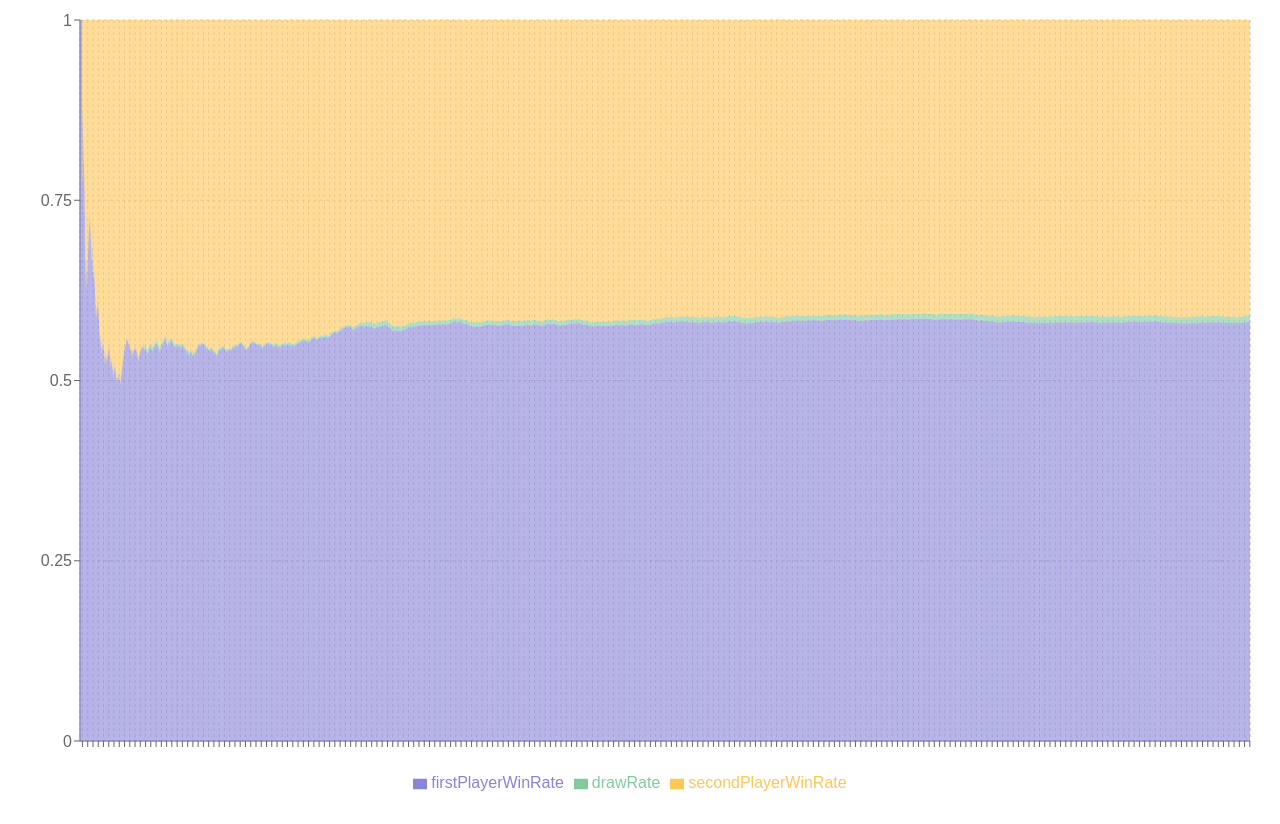
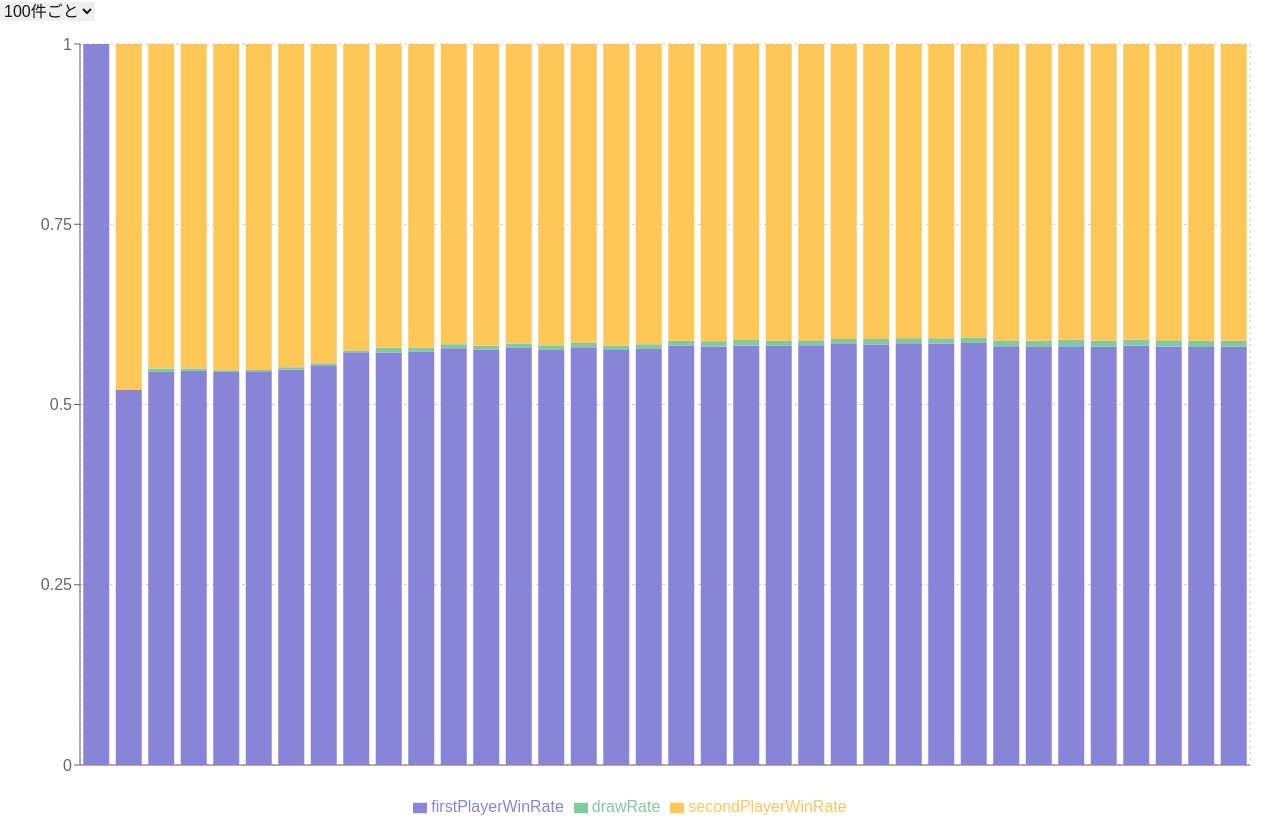
Before and after one commit to kyoichiroT/04-stats-frontend, a Next.js app: page /match-data/static in a window 1280 px wide. Before the commit the page ends 800 px from the top, so only its background shows below. Built offline with nearby package versions, Linux system fonts and the light colour scheme.

Commit message:
設計の変更と最大100ずつまとめて見れるように

```diff
--- /dev/null
+++ b/src/app/match-data/match-data-details/index.tsx
@@ -0,0 +1,25 @@
+import { useState } from "react";
+import { WinRatio } from "../match-data-types";
+import { MatchDataCharts } from "./match-data-charts";
+
+export function MatchDataDataDetail({
+  matchData,
+}: {
+  matchData: WinRatio[] | undefined;
+}) {
+  const [displayCount, setDisplayCount] = useState(100);
+  return (
+    <div>
+      <select
+        value={displayCount}
+        onChange={(e) => setDisplayCount(Number(e.target.value))}
+      >
+        <option value={matchData?.length || 0}>全件</option>
+        <option value={10}>10件ごと</option>
+        <option value={50}>50件ごと</option>
+        <option value={100}>100件ごと</option>
+      </select>
+      <MatchDataCharts matchData={matchData} displayCount={displayCount} />
+    </div>
+  );
+}
--- /dev/null
+++ b/src/app/match-data/match-data-details/match-data-charts/index.tsx
@@ -0,0 +1,16 @@
+import { WinRatio } from "../../match-data-types";
+import MatchDataDiagram from "./match-data-diagrams";
+
+export function MatchDataCharts({
+  matchData,
+  displayCount,
+}: {
+  matchData: WinRatio[] | undefined;
+  displayCount: number;
+}) {
+  return (
+    <>
+      <MatchDataDiagram matchData={matchData} displayCount={displayCount} />
+    </>
+  );
+}
--- a/src/app/match-data/match-data-diagrams/index.tsx
+++ b/src/app/match-data/match-data-details/match-data-charts/match-data-diagrams/index.tsx
@@ -13,7 +13,7 @@ import {
   YAxis,
 } from "recharts";
 // import { dot } from "node:test/reporters";
-import { WinRatio } from "../match-data-types";
+import { WinRatio } from "../../../match-data-types";
 
 type winRatioData = {
   matchCount: number;
@@ -75,13 +75,23 @@ const COLORS = ["#8884d8", "#82ca9d", "#ffc658"];
  */
 export default function MatchDataDiagram({
   matchData,
+  displayCount,
 }: {
   matchData: WinRatio[] | undefined;
+  displayCount: number;
 }) {
   if (!matchData) {
     return <div>failed to load</div>;
   }
-  const winRatioData: winRatioData[] = matchData.map((match) => {
+
+  const filteredData = matchData.filter((_, index) => {
+    if (matchData.length === displayCount) {
+      return true;
+    }
+    return index === 0 || (index + 1) % displayCount === 0;
+  });
+
+  const winRatioData: winRatioData[] = filteredData.map((match) => {
     return {
       matchCount: match.match_count,
       firstPlayerWinCount: match.first_player_win,
@@ -107,7 +117,7 @@ export default function MatchDataDiagram({
             }}
           >
             <CartesianGrid strokeDasharray="3 3" />
-            <XAxis dataKey="name" />
+            <XAxis tick={false} />
             <YAxis />
             <Tooltip content={<CustomTooltip />} />
             <Legend />
--- a/src/app/match-data/page.tsx
+++ b/src/app/match-data/page.tsx
@@ -1,7 +1,7 @@
 "use client";
 
 import { useMatchData } from "@/swr/match-data";
-import MatchDataDiagram from "./match-data-diagrams";
+import { MatchDataDataDetail } from "./match-data-details";
 // import { matchData } from "./match-data";
 
 /**
@@ -23,7 +23,7 @@ export default function MatchDataPage() {
 
   return (
     <>
-      <MatchDataDiagram matchData={data} />
+      <MatchDataDataDetail matchData={data} />
     </>
   );
 }
--- a/src/app/match-data/static/page.tsx
+++ b/src/app/match-data/static/page.tsx
@@ -1,7 +1,7 @@
 "use client";
 
 import { matchData } from "../match-data";
-import MatchDataDiagram from "../match-data-diagrams";
+import { MatchDataDataDetail } from "../match-data-details";
 
 /**
  * マッチデータを表示するコンポーネント
@@ -12,7 +12,7 @@ export default function MatchDataPageStatic() {
 
   return (
     <>
-      <MatchDataDiagram matchData={data} />
+      <MatchDataDataDetail matchData={data} />
     </>
   );
 }
```
